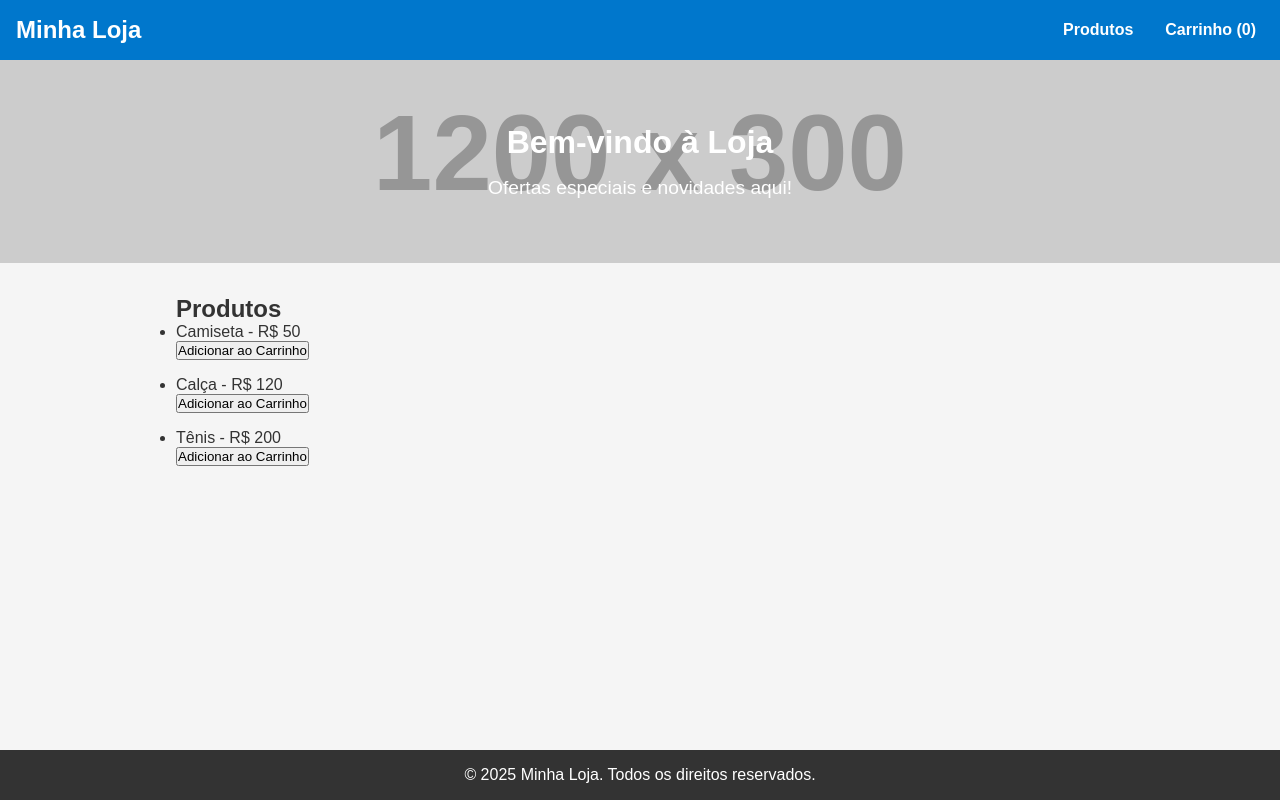
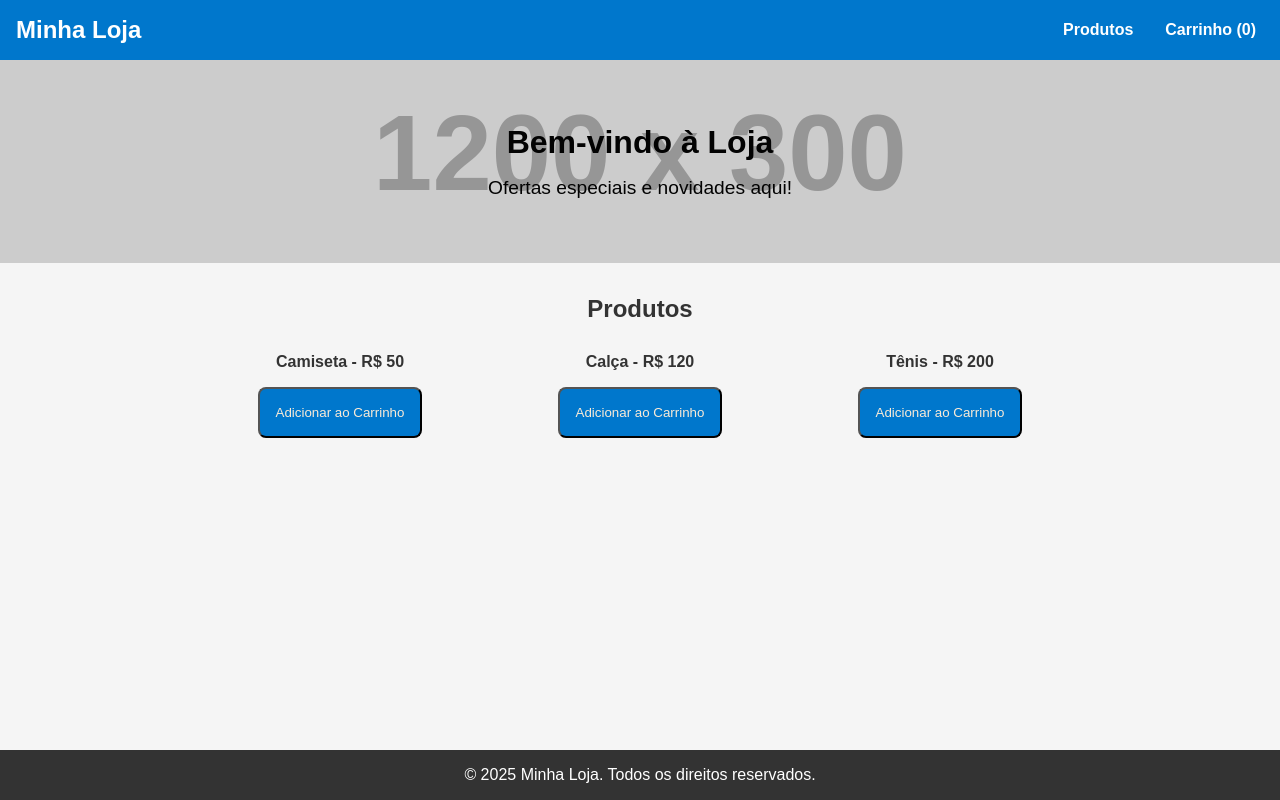
Before and after one commit to Vilander/projeto-loja, a React (Vite) app: page / in a window 1280 px wide. Built offline with nearby package versions, Linux system fonts and the light colour scheme.

Commit message:
style: alteração em estilo pagina produtos

```diff
--- a/src/pages/Produtos.jsx
+++ b/src/pages/Produtos.jsx
@@ -3,13 +3,13 @@
 export default function Produtos({ produtos, adicionarAoCarrinho }) {
   return (
     <main>
-      <h2>Produtos</h2>
-      <ul>
+      <h2 className="prod-h2">Produtos</h2>
+      <ul className="prod-ul">
         {produtos.map(produto => (
-          <li key={produto.id} style={{ marginBottom: '1rem' }}>
+          <li className='prod-li' key={produto.id} style={{ marginBottom: '1rem' }}>
             {produto.nome} - R$ {produto.preco}
             <br />
-            <button onClick={() => adicionarAoCarrinho(produto)}>
+            <button className="prod-btn" onClick={() => adicionarAoCarrinho(produto)}>
               Adicionar ao Carrinho
             </button>
           </li>
--- a/src/styles.css
+++ b/src/styles.css
@@ -49,7 +49,7 @@
 
 section.banner {
   background: url('https://via.placeholder.com/1200x300') center/cover no-repeat;
-    color: white;
+  color: #020202;
   text-align: center;
   padding: 4rem 1rem;
 }
@@ -67,6 +67,35 @@
   padding: 2rem 1rem;
   max-width: 960px;
   margin: auto;
+}
+
+.prod-h2 {
+  display: flex;
+  justify-content: center;
+}
+
+.prod-ul {
+  display: grid;
+  grid-template-columns: repeat(3, 1fr);
+  padding: 30px;
+  gap: 2rem;
+  justify-items: center;
+}
+
+.prod-li {
+  display: flex;
+  flex-direction: column;
+  flex-wrap: nowrap;
+  align-items: center;
+  font-weight: 600;
+}
+
+.prod-btn {
+  margin: 1rem;
+  padding: 1rem;
+  border-radius: 0.5rem;
+  background-color: #0077cc;
+  color: antiquewhite;
 }
 
 footer {
```
Lines whose indentation alone changed are shown as unchanged.
